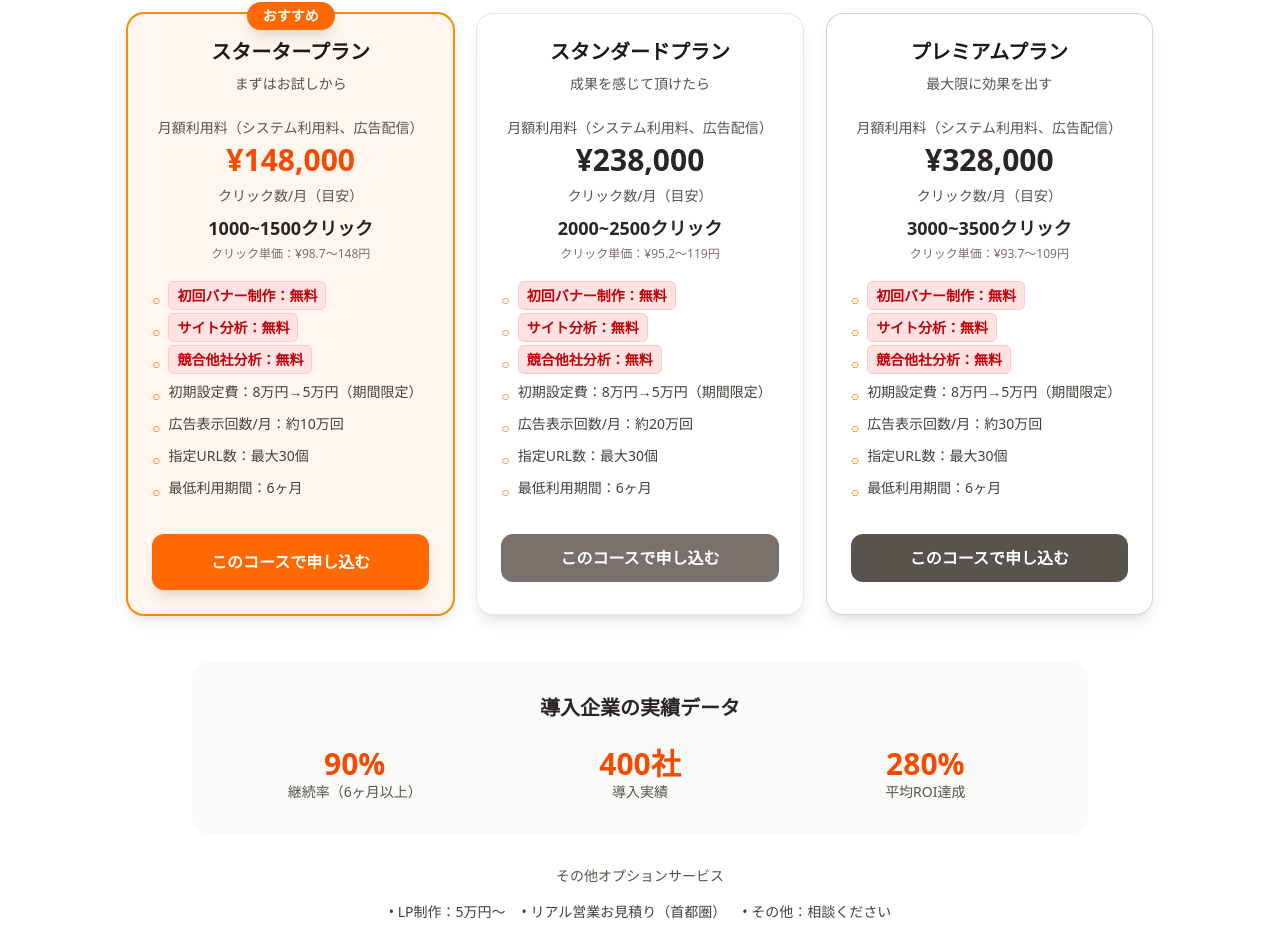
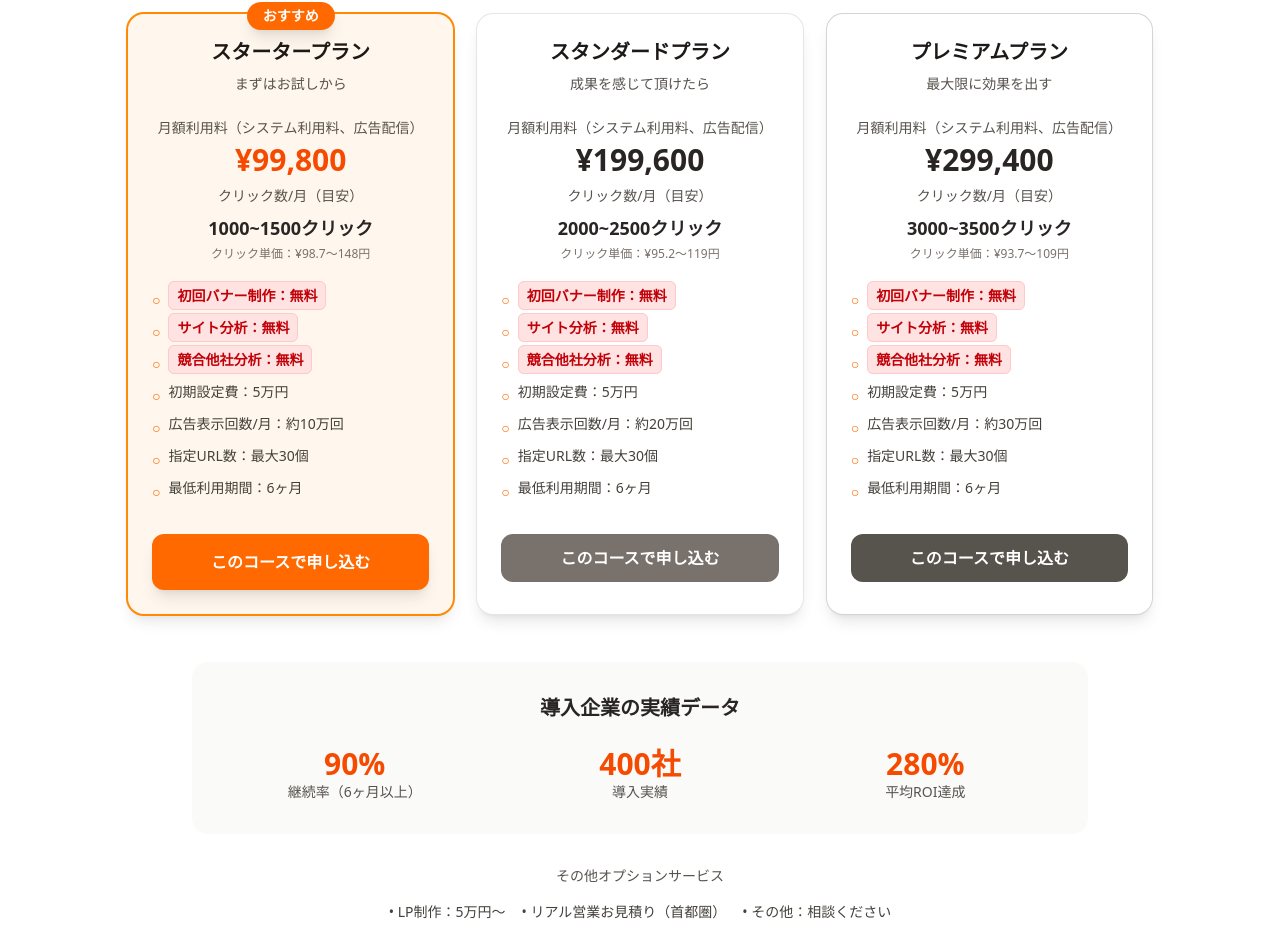
Before and after one commit to yamatotsugawa/url-targeting-lp, a Next.js app: page / in a window 1280 px wide. Shown: the part 6542-7481 px from the top of the page. Built offline with nearby package versions, Linux system fonts and the light colour scheme; no server answers.

Commit message:
fix: LPのスタイル/文言を更新

```diff
--- a/src/app/page.tsx
+++ b/src/app/page.tsx
@@ -150,13 +150,13 @@ export default function Page() {
               tier="スタータープラン"
               subtitle="まずはお試しから"
               clicks="1000~1500クリック"
-              price="¥148,000"
+              price="¥99,800"
               clickCost="¥98.7〜148"
               features={[
                 "初回バナー制作：無料",
                 "サイト分析：無料",
                 "競合他社分析：無料",
-                "初期設定費：8万円→5万円（期間限定）",
+                "初期設定費：5万円",
                 "広告表示回数/月：約10万回",
                 "指定URL数：最大30個",
                 "最低利用期間：6ヶ月"
@@ -171,13 +171,13 @@ export default function Page() {
               tier="スタンダードプラン"
               subtitle="成果を感じて頂けたら"
               clicks="2000~2500クリック"
-              price="¥238,000"
+              price="¥199,600"
               clickCost="¥95.2〜119"
               features={[
                 "初回バナー制作：無料",
                 "サイト分析：無料",
                 "競合他社分析：無料",
-                "初期設定費：8万円→5万円（期間限定）",
+                "初期設定費：5万円",
                 "広告表示回数/月：約20万回",
                 "指定URL数：最大30個",
                 "最低利用期間：6ヶ月",
@@ -191,13 +191,13 @@ export default function Page() {
               tier="プレミアムプラン"
               subtitle="最大限に効果を出す"
               clicks="3000~3500クリック"
-              price="¥328,000"
+              price="¥299,400"
               clickCost="¥93.7〜109"
               features={[
                 "初回バナー制作：無料",
                 "サイト分析：無料",
                 "競合他社分析：無料",
-                "初期設定費：8万円→5万円（期間限定）",
+                "初期設定費：5万円",
                 "広告表示回数/月：約30万回",
                 "指定URL数：最大30個",
                 "最低利用期間：6ヶ月",
```
